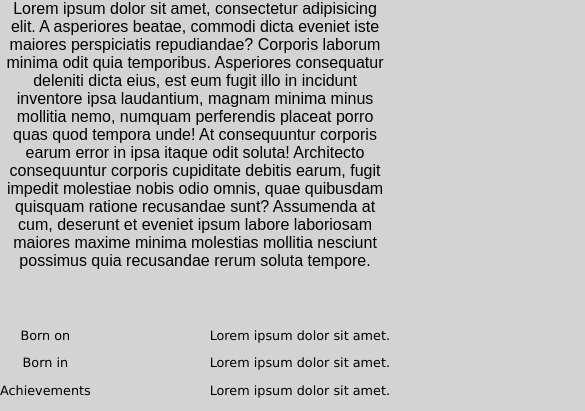
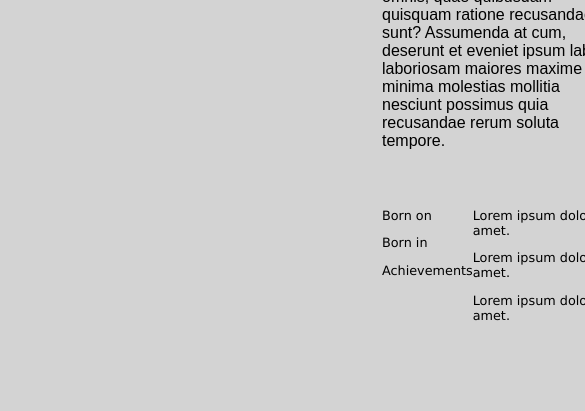
Before and after one commit to MSyvokhip7/Fortnavi_Profiles, a plain HTML site: page index.html in a window 390 px wide. Shown: the part 455-866 px from the top of the page, 585 px wide, since content can reach past the window. After the commit the page ends 844 px from the top, so only its background shows below. Drawn offline with Linux system fonts and the light colour scheme.

Commit message:
added images directory and added `.profile` to html

```diff
--- a/index.html
+++ b/index.html
@@ -10,9 +10,10 @@
 </head>
 <body>
 <div class="main-section">
+    <div class="profile">
         <img class="profile-img" src="images/Matt.jpg"/>
 
-    <div class="main-section__member-content">
+        <div class="profile__member-content">
             <h1 class="member-name">Matt Kovtun (ЖОСТРИКС)</h1>
             <p class="member-info">Lorem ipsum dolor sit amet, consectetur adipisicing elit. A asperiores beatae, commodi
                 dicta eveniet iste maiores perspiciatis repudiandae? Corporis laborum minima odit quia temporibus.
@@ -24,7 +25,7 @@
                 recusandae rerum soluta tempore.
             </p>
 
-        <div class="main-section__member-content-two">
+            <div class="profile__member-content-two">
                 <div class="member-items">
                     <p class="member-items__item">Born on</p>
                     <p class="member-items__item">Born in</p>
@@ -39,5 +40,6 @@
             </div>
         </div>
     </div>
+</div>
 </body>
 </html>
--- a/styles/style.css
+++ b/styles/style.css
@@ -7,8 +7,7 @@ html, body {
     font-family: Verdana, sans-serif;
 }
 
-
-.main-section {
+.profile {
     max-width: 1200px;
     display: flex;
 }
@@ -34,14 +33,14 @@ html, body {
     font-size: 0.8rem;
 }
 
-.main-section__member-content-two {
+.profile__member-content-two {
     display: flex;
     justify-content: space-between;
 }
 
-@media only screen and (max-width: 769px) {
-    .main-section {
-        display: block;
-        text-align: center;
-    }
-}
+/*@media only screen and (max-width: 769px) {*/
+    /*.main-section {*/
+        /*display: block;*/
+        /*text-align: center;*/
+    /*}*/
+/*}*/
```
Also changed, not shown: images/Matt.jpg (added). Lines whose indentation alone changed are shown as unchanged.
